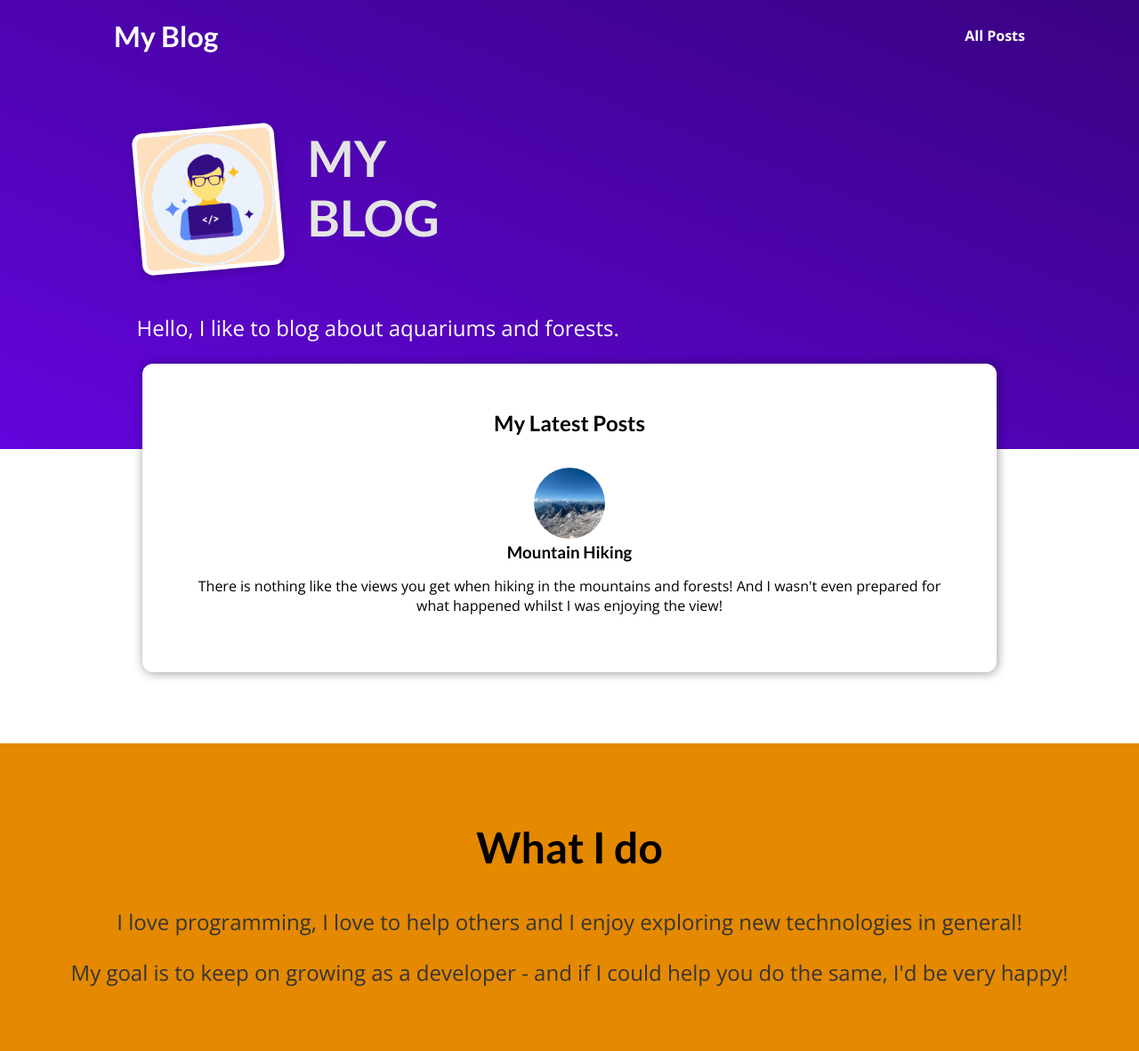
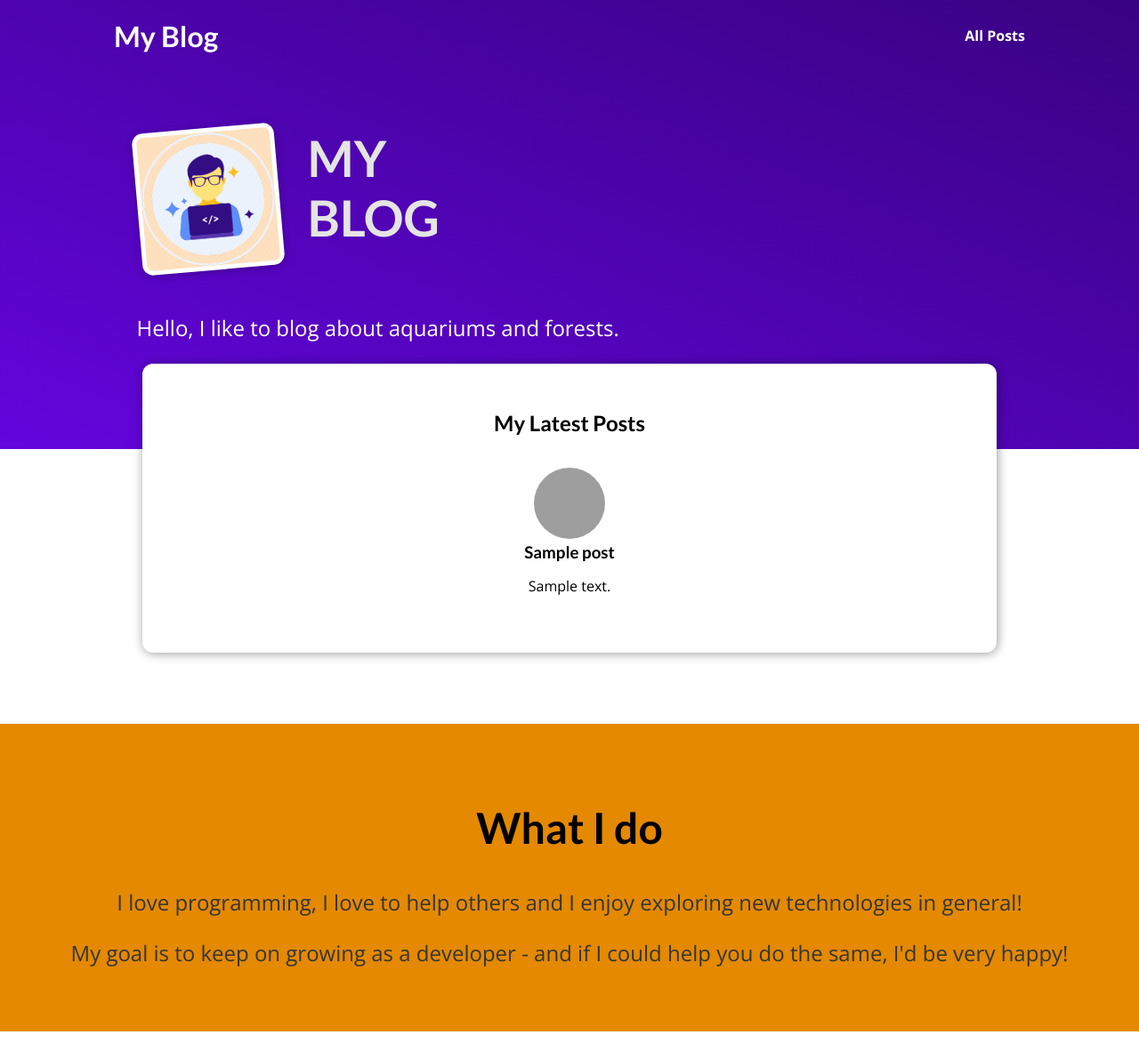
Before and after one commit to NSale/blod_exercise, a Django app: template blog/templates/blog/index.html in a window 1280 px wide. Shown: the whole page at 89% size. After the commit the page ends 1160 px from the top, so only its background shows below. Run offline with Django 3.2, Linux system fonts and the light colour scheme; the template is opened without the code that fills it: most values are stand-ins (such as "Sample title", 1, 10 or a date in 2020); grey boxes are pictures that could not be loaded.

Commit message:
add latest posts

```diff
--- a/blog/templates/blog/includes/post_preview.html
+++ b/blog/templates/blog/includes/post_preview.html
@@ -2,12 +2,11 @@
 
 <li>
     <article class="post">
-        <a href="{% url 'individual_post' 'the-mountains' %}">
-            <img src="{% static 'blog/images/mountains.jpg' %}" alt="Mountain Hiking" />
+        <a href="{% url 'individual_post' post.slug %}">
+            <img src="{% static 'blog/images/'|add:post.image %}" alt="{{ post.title }}" />
             <div class="post__content">
-                <h3>Mountain Hiking</h3>
-                <p>There is nothing like the views you get when hiking in the mountains and forests!
-                And I wasn't even prepared for what happened whilst I was enjoying the view!
+                <h3>{{ post.title }}</h3>
+                <p>{{ post.excerpt }}
                 </p>
             </div>
         </a>
--- a/blog/templates/blog/index.html
+++ b/blog/templates/blog/index.html
@@ -23,7 +23,9 @@
         <h2>My Latest Posts</h2>
 
         <ul>
-            {% include 'blog/includes/post_preview.html' %}
+            {% for post in posts %}
+                {% include 'blog/includes/post_preview.html' %}
+            {% endfor %}
         </ul>
     </section>
 
```
Also changed, not shown: blog/views.py (+10 -2 lines).
